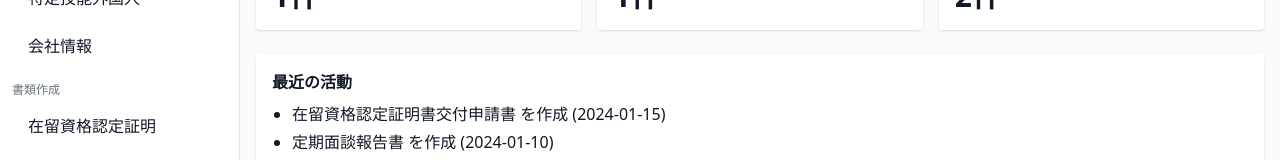
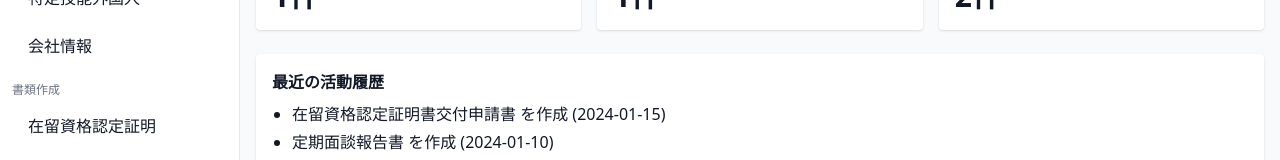
Before and after one commit to kubo-yasu-yk/ssw_saas, a React (Vite) app: page /login in a window 1280 px wide. Both pictures are taken after a click on the button "ログイン". Shown: the part 130-290 px from the top of the page. Built offline with nearby package versions, Linux system fonts and the light colour scheme.

Commit message:
ダッシュボードの「最近の活動」セクションのタイトルを「最近の活動履歴」に変更しました。

```diff
--- a/src/pages/Dashboard.tsx
+++ b/src/pages/Dashboard.tsx
@@ -21,7 +21,7 @@ export default function Dashboard() {
         </div>
       </div>
       <div className="bg-white p-4 rounded shadow">
-        <div className="font-semibold mb-2">最近の活動</div>
+        <div className="font-semibold mb-2">最近の活動履歴</div>
         <ul className="list-disc pl-5 space-y-1">
           {recent.map(r => (
             <li key={r.id}>{r.title} を作成 ({r.createdAt})</li>
```
